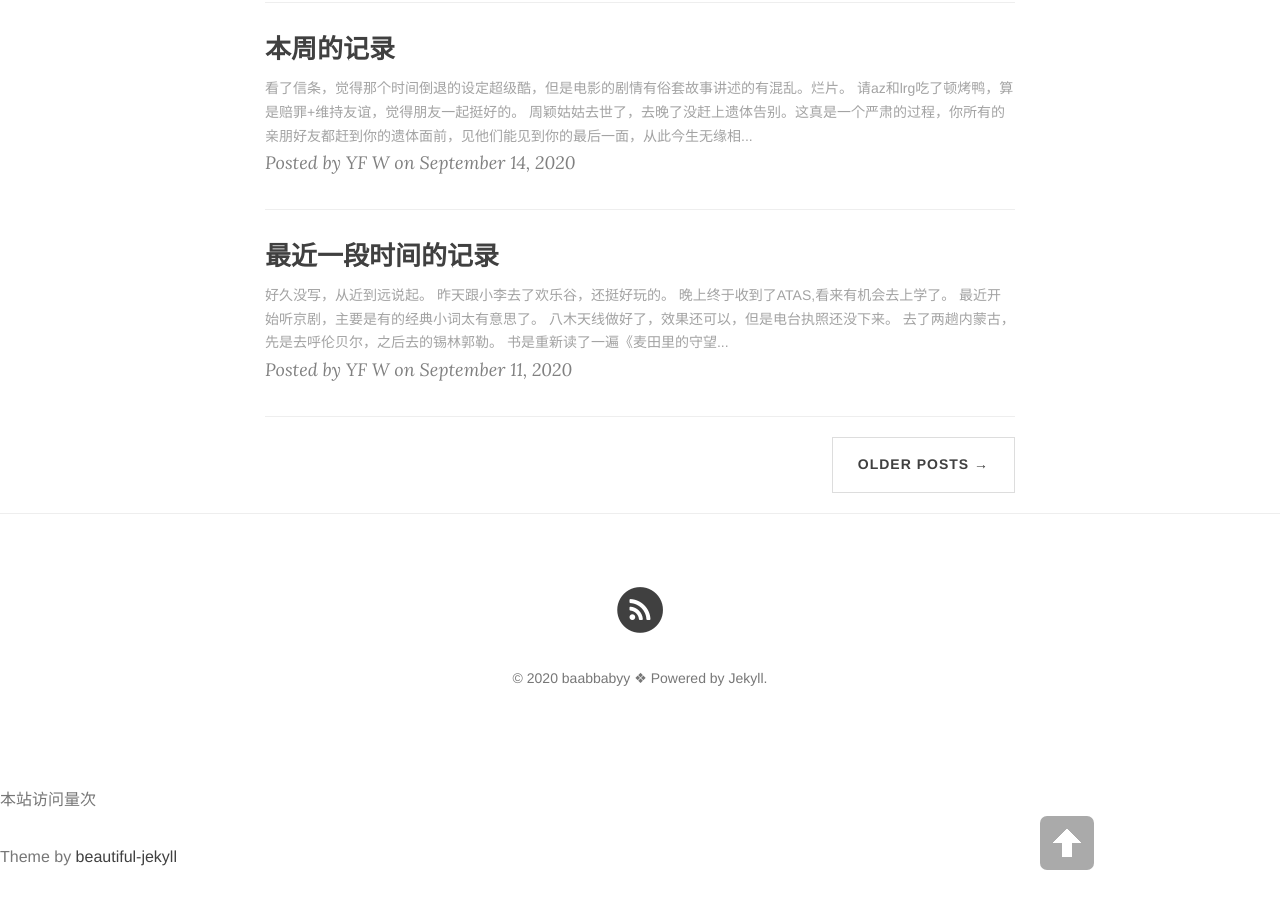
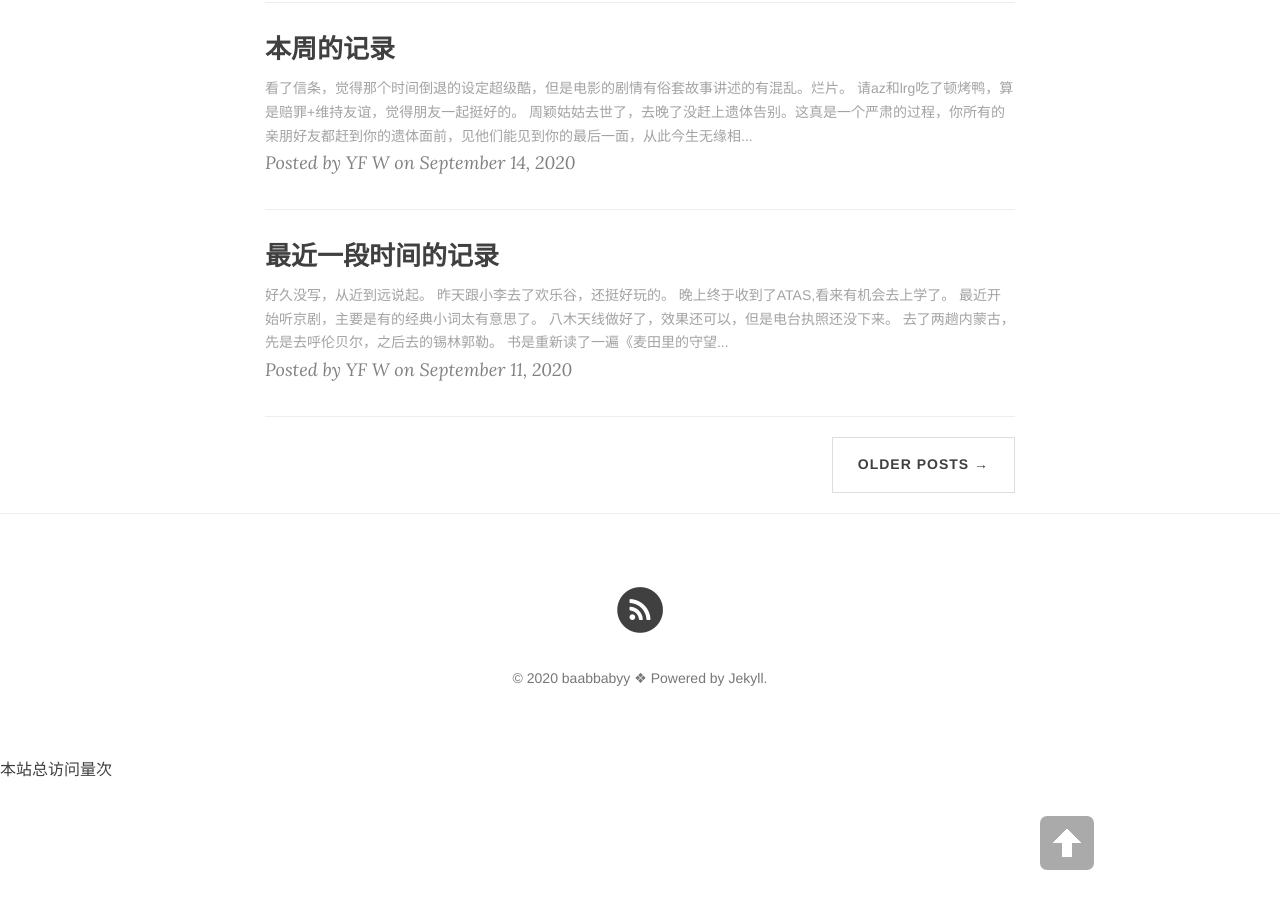
Before and after one commit to baabbabyy/Blog, a Jekyll site: the page built from index.html, in a window 1280 px wide and 900 px high, scrolled down 1685 px. Built offline with Jekyll 4.4.1, drawn with Linux system fonts in a browser that asks for light colours; nearby versions of some CDN libraries; the list of posts is cut into pages by our own code; comment, search, counter and statistics services are not loaded.

Commit message:
Update footer.html

```diff
--- a/_includes/footer.html
+++ b/_includes/footer.html
@@ -100,22 +100,8 @@
 <script src="{{ "/js/bootstrap.min.js " | prepend: site.baseurl }}"></script>
 
 <!-- Custom Theme JavaScript -->
-<!--添加访问统计-->
-      <p  class="theme-by text-muted">
-      <!--script async src="//busuanzi.ibruce.info/busuanzi/2.3/busuanzi.pure.mini.js">
-</script>
-    -->
-    <!-- script pointing to busuanzi.js -->
-    <script src="\{\{ site.baseurl /}/}/js/busuanzi.pure.mini.js"></script>
-      <span id="busuanzi_container_site_pv">
-    本站访问量<span id="busuanzi_value_site_pv"></span>次</span>
-     </p>
-
-          <!-- Please don't remove this, keep my open source work credited :) -->
-    <p class="theme-by text-muted">
-      Theme by
-      <a href="https://deanattali.com/beautiful-jekyll/">beautiful-jekyll</a>
-    </p>
+<script async src="//busuanzi.ibruce.info/busuanzi/2.3/busuanzi.pure.mini.js"></script>
+<span id="busuanzi_container_site_pv">本站总访问量<span id="busuanzi_value_site_pv"></span>次</span>
 
 
 
```
